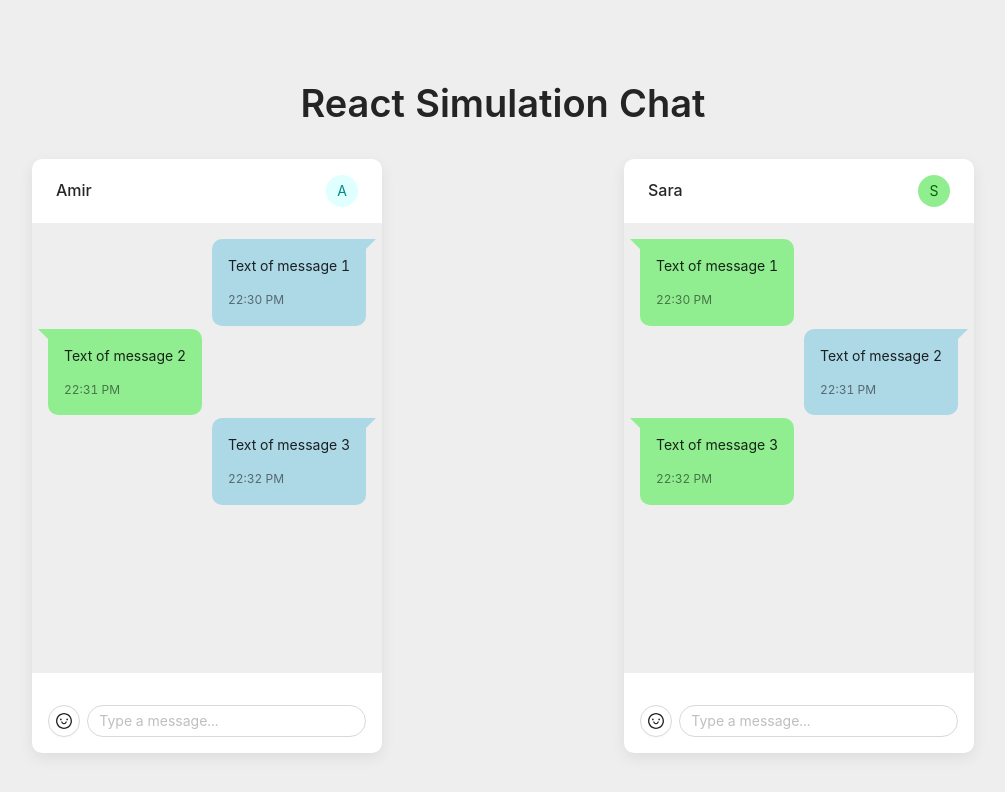
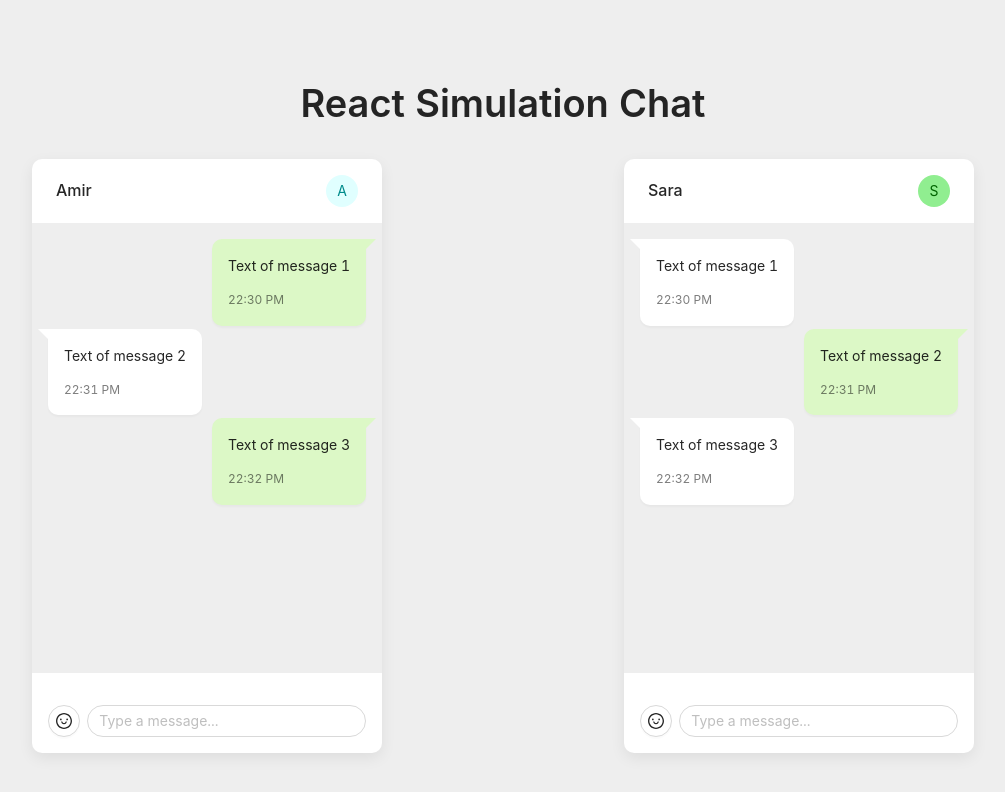
Before and after one commit to amiryxe/react-simulation-chat, a React (Create React App) app: page / in a window 1280 px wide. Shown: the top 792 px of the page, without its empty margins (137-1142 px from the left). Built offline with nearby package versions, Linux system fonts and the light colour scheme; the HTML template or start-up script is replaced by a standard one.

Commit message:
improve colors

```diff
--- a/src/App.css
+++ b/src/App.css
@@ -47,16 +47,17 @@ input[type='text'] {
   position: relative;
   clear: both;
   margin-bottom: 3px;
+  box-shadow: 0 2px 2px 0 rgba(0, 0, 0, 0.03);
 }
 
 .message-send {
-  background: lightblue;
+  background: #dcf8c6;
   float: right;
   border-top-right-radius: 0;
 }
 
 .message-receive {
-  background: lightgreen;
+  background: white;
   float: left;
   border-top-left-radius: 0;
 }
@@ -69,7 +70,7 @@ input[type='text'] {
   width: 0;
   height: 0;
   border: 10px solid transparent;
-  border-right-color: lightgreen;
+  border-right-color: white;
   border-left: 0;
   border-bottom: 0;
   margin-top: 0;
@@ -85,7 +86,7 @@ input[type='text'] {
   width: 0;
   height: 0;
   border: 10px solid transparent;
-  border-right-color: lightblue;
+  border-right-color: #dcf8c6;
   border-left: 0;
   border-bottom: 0;
   margin-top: 0;
```
